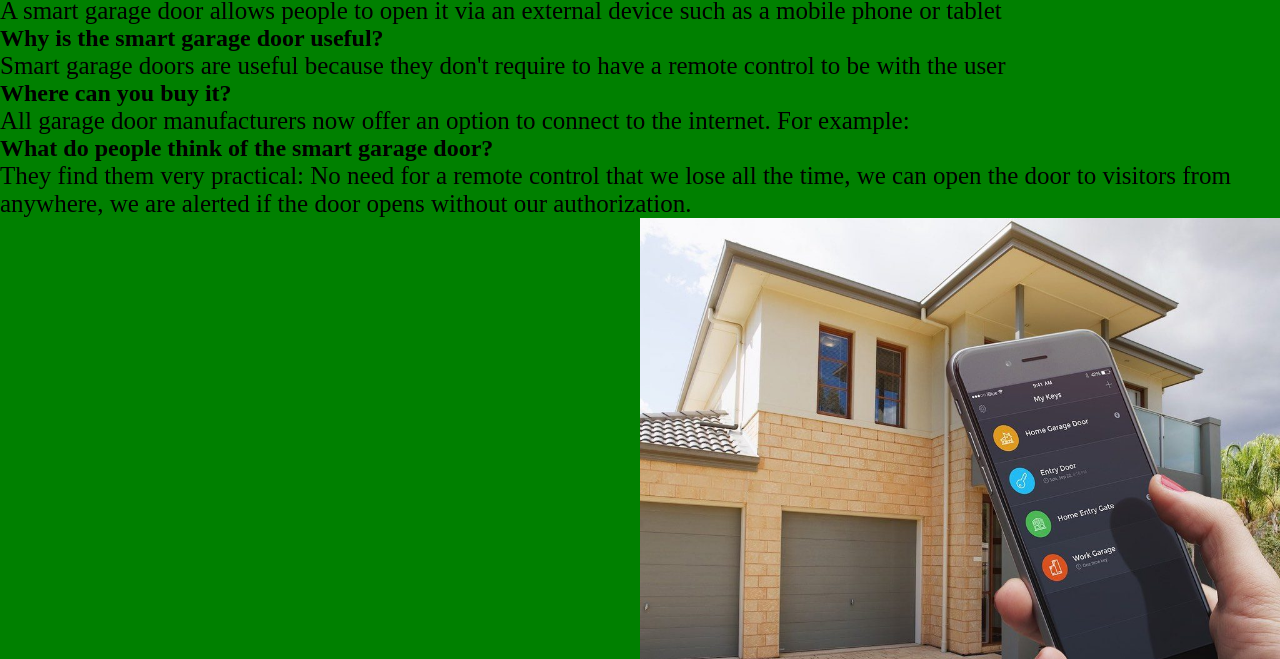
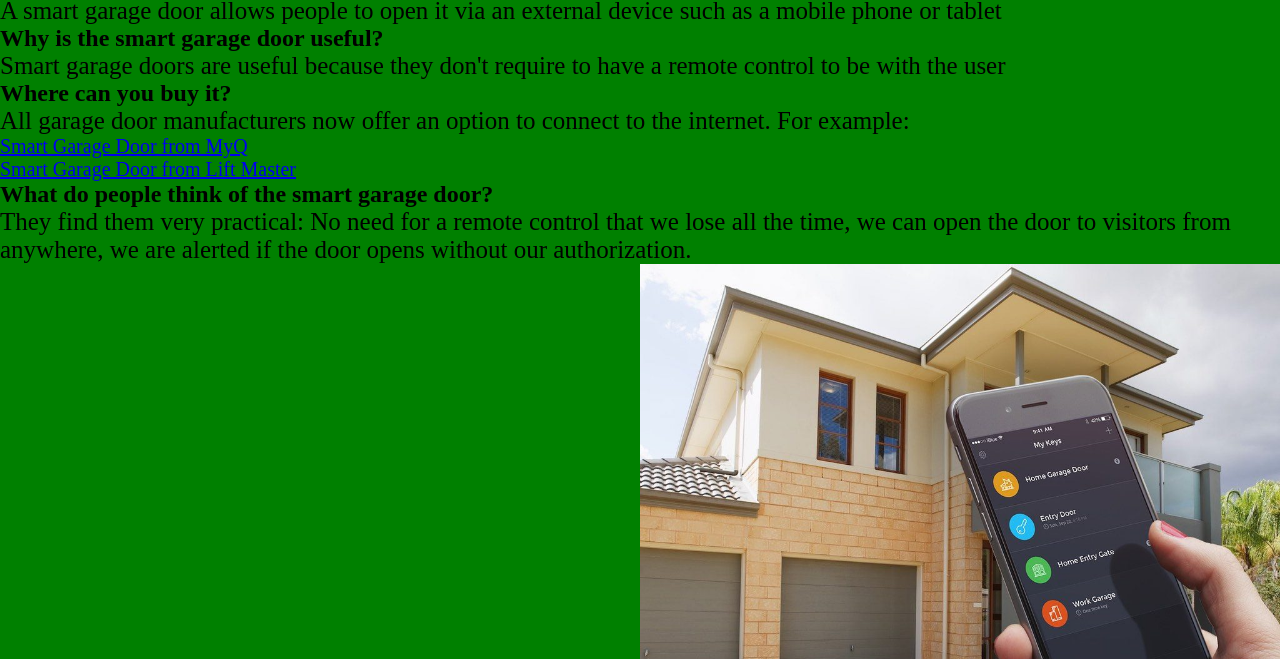
Before and after one commit to NintendoGaming2000/Information-sur-les-portes-de-garage-intelligente, a plain HTML site: page english.html in a window 1280 px wide. Shown: the part 141-800 px from the top of the page. Drawn offline with Linux system fonts and the light colour scheme.

Commit message:
Version 2 de mon site

```diff
--- a/english.html
+++ b/english.html
@@ -29,7 +29,10 @@
 
     <h2>Where can you buy it?</h2>
 
-    <p>All garage door manufacturers now offer an option to connect to the internet. For example:</p>
+    <p>All garage door manufacturers now offer an option to connect to the internet. For example:
+        <a href="https://www.myq.com/products/smart-garage-control">Smart Garage Door from MyQ</a>
+        <a href="https://www.liftmaster.com/garage-door-openers/c/smart-garage-door-openers">Smart Garage Door from Lift Master</a>
+    </p>
 
     <h2>What do people think of the smart garage door?</h2>
 
```
Also changed, not shown: index.html (+4 -1 lines).
